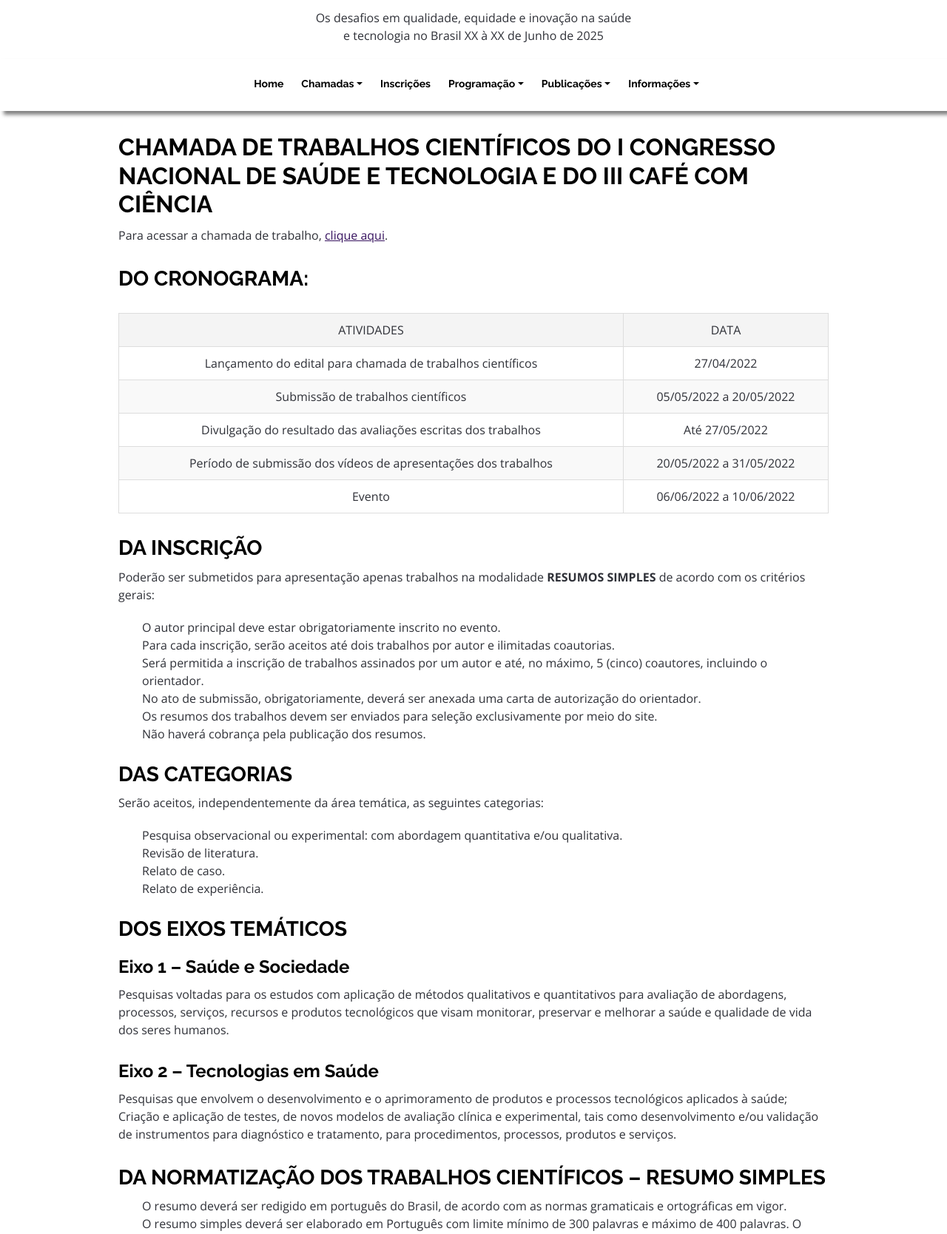
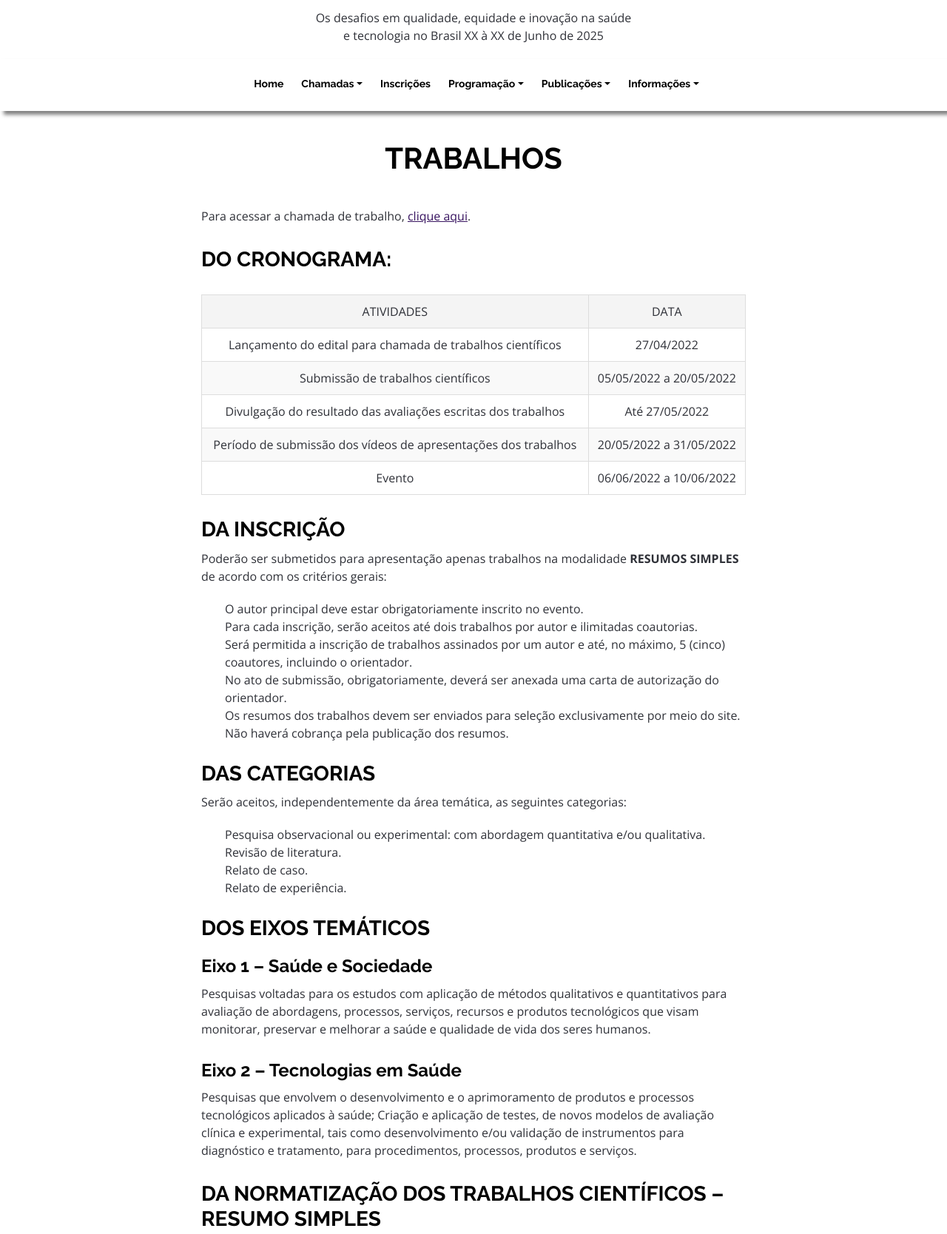
Before and after one commit to artur-pedro/petcomp-cnst, a PHP site: page /submissao.php in a window 1280 px wide. Shown: the part 214-1882 px from the top of the page at 74% size. Run offline with PHP 8.4, Linux system fonts and the light colour scheme; some libraries are stand-ins or nearby versions.

Commit message:
ajeitando coisas

```diff
--- a/anais.php
+++ b/anais.php
@@ -14,9 +14,8 @@
   require_once('html_header.php');
   require_once('header.php');
 ?>
-
+<h1 id="centered">ANAIS</h1>
 <div class="content">
-  <h2 class="centered">ANAIS - I CONGRESSO NACIONAL DE SAÚDE E TECNOLOGIA E III CAFÉ COM CIÊNCIA</h2>
 
   <p class="centered">Baixe os anais completos aqui.</p>
 
--- a/certificados.php
+++ b/certificados.php
@@ -14,9 +14,8 @@
   require_once('html_header.php');
   require_once('header.php');
 ?>
-
+<h1 id="centered">CERTIFICADOS</h1>
 <div class="content">
-  <h2 class="centered">CERTIFICADOS</h2>
 
   <p class="centered">Os certificados estarão disponíveis em breve.</p>
 
--- a/comissao.php
+++ b/comissao.php
@@ -14,9 +14,8 @@
   require_once('html_header.php');
   require_once('header.php');
 ?>
-
+<h1 id="centered">COMISSÃO</h1>
 <div class="content">
-  <h2 class="centered">COMISSÃO - I CONGRESSO NACIONAL DE SAÚDE E TECNOLOGIA E III CAFÉ COM CIÊNCIA</h2>
 
   <h3 class="centered">Comissão Organizadora</h3>
   <ul class="centered">
--- a/css/monitoria.css
+++ b/css/monitoria.css
@@ -5,9 +5,9 @@
     align-items: left; /* Centraliza todos os itens horizontalmente */
     justify-content: left; /* Centraliza o conteúdo verticalmente */
     text-align: left; /* Centraliza o texto dentro dos elementos */
-    margin: 0 auto;
-    padding: 20px; /* Espaço interno */
+    margin: 0 15rem;
     max-width: 1000px; /* Limita a largura máxima */
+    padding: 2rem;
   }
   /* Remove as bolinhas da lista */
 .centered li {
@@ -19,6 +19,7 @@
   /* Centraliza as imagens e os itens da lista */
   .centered {
     text-align: left;
+
   }
 
   /* Estilizando a tabela */
@@ -54,3 +55,12 @@
 h1, h2, h3, h4 {
     color: black;
 }
+#centered {
+  text-align: center;
+  margin-top: 2.5rem;
+}
+
+#centered h1 {
+
+  border-bottom: 0.5rem solid #007bff;
+}
--- a/header.php
+++ b/header.php
@@ -1,7 +1,7 @@
 <div class="wrapper">
     <div class="banner">
         <div>
-            <a href="http://www.deinf.ufma.br/cocom/site/" target="_blank"><img src="img/supporters/banner2020.png" alt="" class="img-fluid" id="logo-principal"
+            <a href="#" target="_blank"><img src="img/supporters/banner2020.png" alt="" class="img-fluid" id="logo-principal"
                     id="img-esq-1"></a>
         </div>
         <div class="main-text">
@@ -19,7 +19,7 @@
         </div>
 
         <div>
-            <a href="https://portalpadrao.ufma.br/site" target="_blank"><img src="img/supporters/ppgst.png" alt=""
+            <a href="https://sigaa.ufma.br/sigaa/public/programa/apresentacao_stricto.jsf?lc=pt_BR&idPrograma=1461" target="_blank"><img src="img/supporters/ppgst.png" alt=""
                     class="img-fluid" id="img-dir"></a>
         </div>
     </div>
--- a/inscricoes.php
+++ b/inscricoes.php
@@ -14,9 +14,8 @@
   require_once('html_header.php');
   require_once('header.php');
 ?>
-
+<h1 id="centered">INSCRIÇÕES</h1>
 <div class="content">
-  <h2 class="centered">INSCRIÇÕES - II CONGRESSO NACIONAL DE SAÚDE E TECNOLOGIA E IV CAFÉ COM CIÊNCIA</h2>
 
   <p class="centered">Para fazer sua inscrição no evento, <a href="#">clique aqui</a>.</p>
 
--- a/local.php
+++ b/local.php
@@ -14,9 +14,8 @@
   require_once('html_header.php');
   require_once('header.php');
 ?>
-
+<h1 id="centered">LOCAL</h1>
 <div class="content">
-  <h2 class="centered">LOCAL - I CONGRESSO NACIONAL DE SAÚDE E TECNOLOGIA E III CAFÉ COM CIÊNCIA</h2>
 
   <h3 class="centered">PRESENCIAL</h3>
   <p class="centered"><strong>Universidade Federal do Maranhão - Campus Bom Jesus</strong></p>
--- a/monitoria.php
+++ b/monitoria.php
@@ -14,9 +14,9 @@
   require_once('html_header.php');
   require_once('header.php');
 ?>
+  <h1 id="centered">MONITORIA</h1>
+<div class="content">
 
-<div class="content">
-  <h2 class="centered">CHAMADA PARA SELEÇÃO DE MONITORES</h2>
   <p class="centered">Para acessar a chamada, <a href="#">clique aqui</a>.</p>
 
   <h3 class="centered" class="other-text">INFORMAÇÕES GERAIS</h3>
--- a/submissao.php
+++ b/submissao.php
@@ -14,9 +14,8 @@
   require_once('html_header.php');
   require_once('header.php');
 ?>
-
+<h1 id="centered">TRABALHOS</h1>
 <div class="content">
-  <h2 class="centered">CHAMADA DE TRABALHOS CIENTÍFICOS DO I CONGRESSO NACIONAL DE SAÚDE E TECNOLOGIA E DO III CAFÉ COM CIÊNCIA</h2>
   <p class="centered">Para acessar a chamada de trabalho, <a href="#">clique aqui</a>.</p>
 
   <h3 class="centered">DO CRONOGRAMA:</h3>
--- a/trabalhosaprovados.php
+++ b/trabalhosaprovados.php
@@ -14,9 +14,8 @@
   require_once('html_header.php');
   require_once('header.php');
 ?>
-
+<h1 id="centered">TRABALHOS APROVADOS</h1>
 <div class="content">
-  <h2 class="centered">TRABALHOS APROVADOS - I CONGRESSO NACIONAL DE SAÚDE E TECNOLOGIA E III CAFÉ COM CIÊNCIA</h2>
 
   <h3 class="centered">TRABALHOS A SEREM APRESENTADOS NO DIA 1 - 08/06</h3>
 
```
